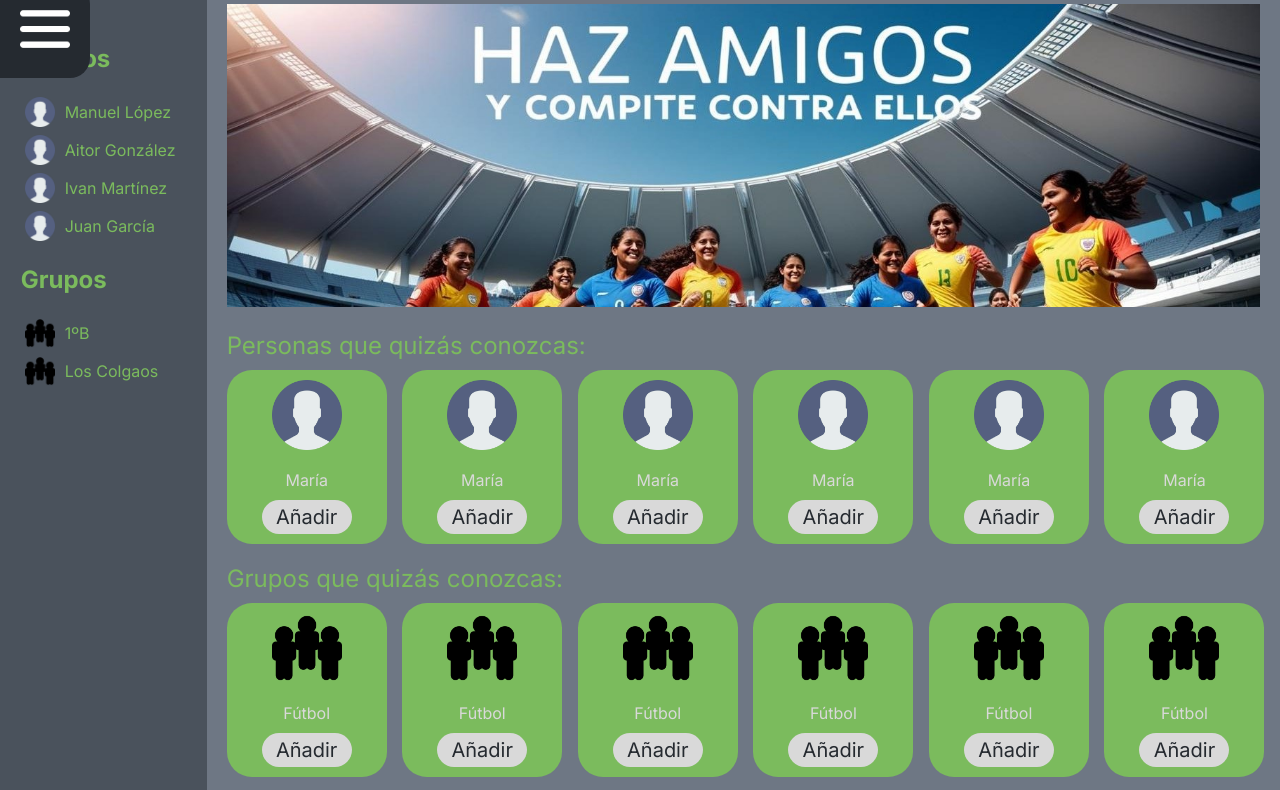
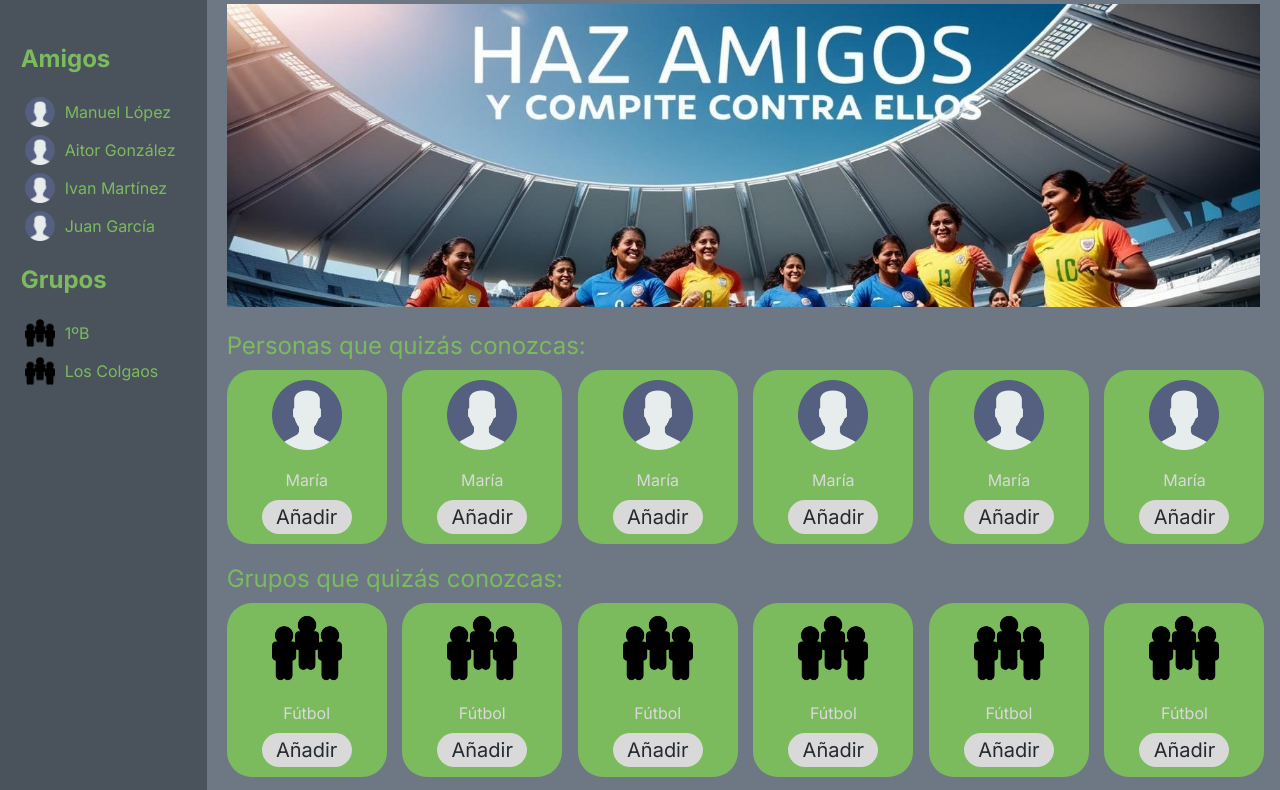
Before and after one commit to AlexLopz22/Proyecto-Final-DIW, a plain HTML site: page social.html in a window 1280 px wide. Shown: the part 136-926 px from the top of the page. Drawn offline with Linux system fonts and the light colour scheme.

Commit message:
Update social.html

```diff
--- a/social.html
+++ b/social.html
@@ -52,9 +52,6 @@
         </div>
     </div>
     <div class="contenedor-social">
-        <div class="boton-sidebar" id="boton-sidebar">
-            <img src="./img/menu-movil-icono-blanco.png" alt="Menu movil">
-        </div>
         <div class="sidebar-social" id="sidebar-social">
             <h2>Amigos</h2>
             <ul class="lista-social">
```
